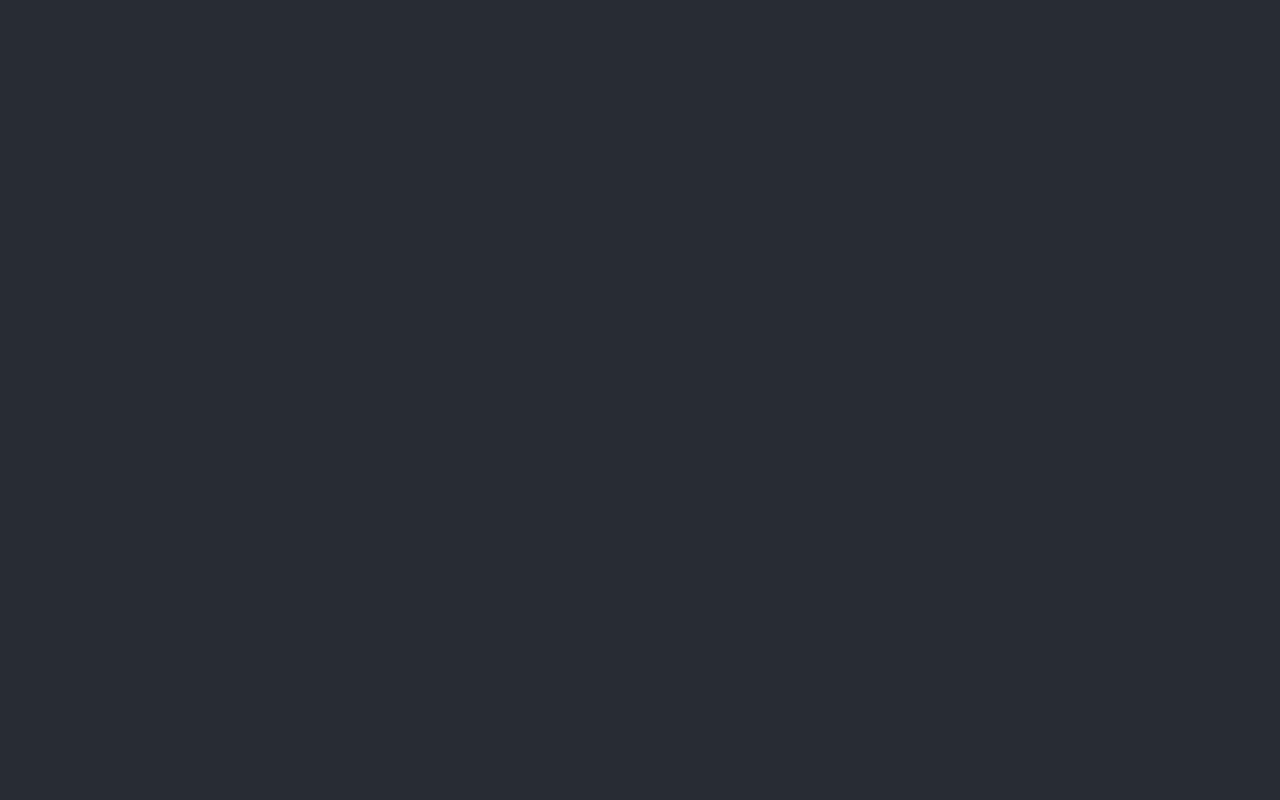
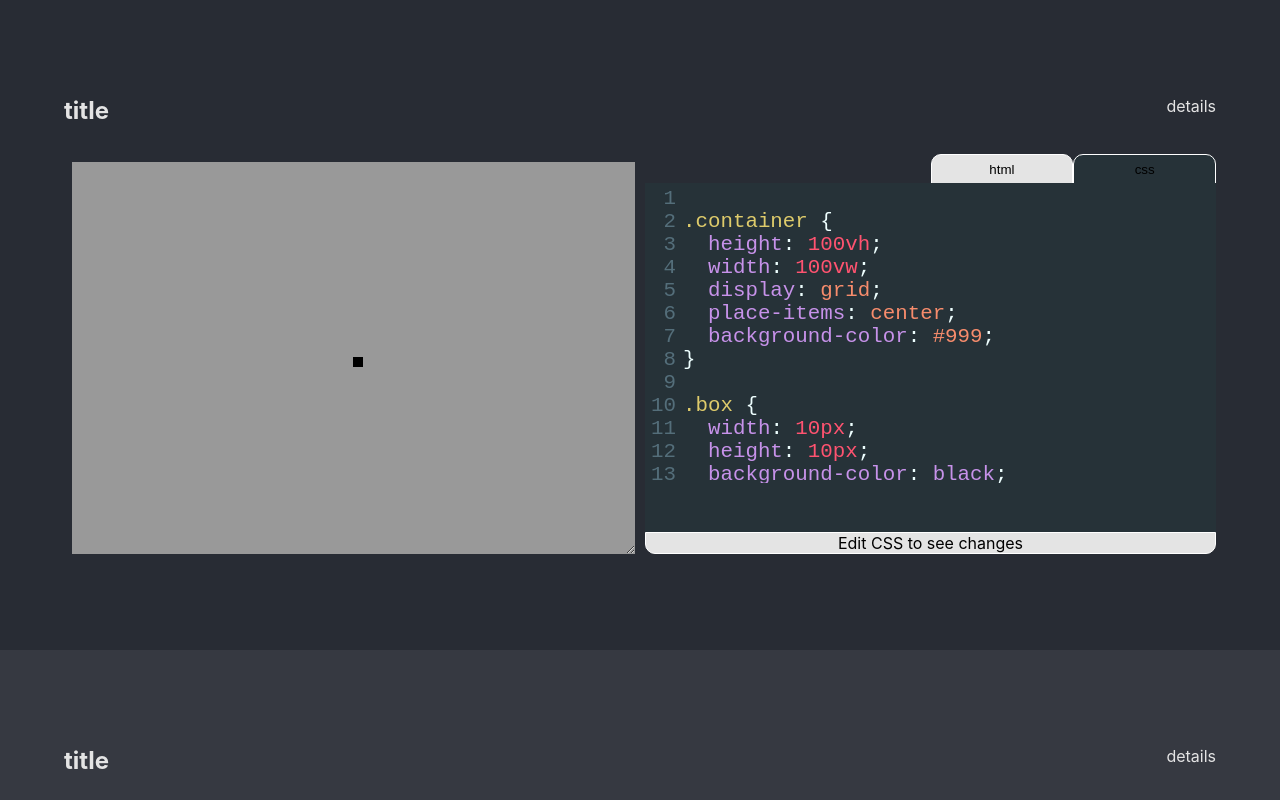
Before and after one commit to joecaro/HTML-CSS-Patterns, a React (Create React App) app: page / in a window 1280 px wide. Shown: the top 800 px of the page. Built offline with nearby package versions, Linux system fonts and the light colour scheme.

Commit message:
initial commit

```diff
--- a/package.json
+++ b/package.json
@@ -6,7 +6,9 @@
     "@testing-library/jest-dom": "^5.11.4",
     "@testing-library/react": "^11.1.0",
     "@testing-library/user-event": "^12.1.10",
+    "codemirror": "^5.63.3",
     "react": "^17.0.2",
+    "react-codemirror2": "^7.2.1",
     "react-dom": "^17.0.2",
     "react-scripts": "4.0.3",
     "web-vitals": "^1.0.1"
--- a/src/App.css
+++ b/src/App.css
@@ -1,38 +1,105 @@
+:root {
+  --pageMax: 1200px;
+  --slateBlue: #282c34;
+  --greyBlue: #363941;
+  --lightGrey: #e4e4e4;
+}
+
+h2 {
+  margin: 0;
+}
+
+p {
+  margin: 0;
+}
+
+section:nth-child(even) {
+  background-color: var(--greyBlue);
+}
+
 .App {
+  background-color: var(--slateBlue);
+  min-height: 100vh;
+}
+
+.section-container {
+  max-width: var(--pageMax);
+  margin: 0 auto;
+  padding: 4rem 2rem;
+}
+
+.title-container {
+  display: grid;
+  grid-template-columns: repeat(auto-fit, minmax(300px, 1fr));
+}
+
+.title {
+  display: grid;
+  grid-template-rows: 1fr 1fr;
+  justify-content: left;
+  color: var(--lightGrey);
+}
+
+.support {
+  display: grid;
+  grid-template-rows: 1fr 1fr;
+  justify-content: right;
+  color: var(--lightGrey);
+}
+
+.ex-container {
+  display: grid;
+  grid-template-columns: repeat(auto-fit, minmax(300px, 1fr));
+  gap: 10px;
+}
+
+.example {
+  height: 400px;
+  display: grid;
+}
+
+.example > iframe {
+  height: 100%;
+  width: 100%;
+  resize: both;
+  overflow: hidden;
+}
+
+.code-container {
+  display: grid;
+  grid-template-rows: auto 1fr auto;
+  height: 400px;
+}
+
+.tab-container {
+  width: 50%;
+  justify-self: end;
+  display: grid;
+  grid-template-columns: 1fr 1fr;
+}
+
+.tab-container > button {
+  padding: 0.5em 0;
+  border-radius: 10px 10px 0 0;
+  background-color: var(--lightGrey);
+  border: 1px solid white;
+}
+
+.code {
+  background-color: #263238;
+  font-size: 1.3rem;
+  margin-top: -1px;
+}
+
+.code-bottom {
+  background-color: var(--lightGrey);
+  border: 1px solid white;
+  border-radius: 0 0 10px 10px;
   text-align: center;
 }
 
-.App-logo {
-  height: 40vmin;
-  pointer-events: none;
-}
-
-@media (prefers-reduced-motion: no-preference) {
-  .App-logo {
-    animation: App-logo-spin infinite 20s linear;
+@media (min-width: 856px) {
+  .section-container {
+    padding: 6rem 4rem;
   }
 }
-
-.App-header {
-  background-color: #282c34;
-  min-height: 100vh;
-  display: flex;
-  flex-direction: column;
-  align-items: center;
-  justify-content: center;
-  font-size: calc(10px + 2vmin);
-  color: white;
-}
-
-.App-link {
-  color: #61dafb;
-}
-
-@keyframes App-logo-spin {
-  from {
-    transform: rotate(0deg);
-  }
-  to {
-    transform: rotate(360deg);
-  }
-}
--- a/src/App.js
+++ b/src/App.js
@@ -1,10 +1,29 @@
 import logo from "./logo.svg";
 import "./App.css";
+import Example from "./components/Example";
+
+const html = `<div class='container'><div class='box'></div></div>`;
+const css = `
+.container {
+  height: 100vh;
+  width: 100vw;
+  display: grid;
+  place-items: center;
+  background-color: #999;
+}
+
+.box {
+  width: 10px;
+  height: 10px;
+  background-color: black;
+}
+`;
 
 function App() {
   return (
     <div className='App'>
-      <header className='App-header'></header>
+      <Example Html={html} Css={css} />
+      <Example Html={html} Css={css} />
     </div>
   );
 }
--- a/src/components/Example.js
+++ b/src/components/Example.js
@@ -1,5 +1,98 @@
-import React from "react";
+import React, { useState } from "react";
+import "codemirror/lib/codemirror.css";
+import "codemirror/theme/material.css";
+import "codemirror/mode/xml/xml";
+import "codemirror/mode/javascript/javascript";
+import "codemirror/mode/css/css";
+import { Controlled as CodeMirror } from "react-codemirror2";
 
-export default function Example() {
-  return <section></section>;
+export default function Example({ Html, Css }) {
+  const [selectedTab, setSelectedTab] = useState("css");
+  const [css, setCss] = useState(Css);
+  const [html, setHtml] = useState(Html);
+
+  const srcDoc = `
+	<html>
+		<body>${html}</body>
+		<style>${css}</style>
+	</html>
+  `;
+
+  const handleCssChange = (editor, data, value) => {
+    setCss(value);
+  };
+  const handleHtmlChange = (editor, data, value) => {
+    setHtml(value);
+  };
+  return (
+    <section>
+      <div class='section-container'>
+        <div className='title-container'>
+          <h2 className='title'>title</h2>
+          <div className='support'>details</div>
+        </div>
+        <div className='ex-container'>
+          <div className='example'>
+            <iframe
+              srcDoc={srcDoc}
+              title='example'
+              width='100%'
+              height='100%'
+              frameBorder='0'></iframe>
+          </div>
+          <div className='code-container'>
+            <div className='tab-container'>
+              <button
+                style={{
+                  backgroundColor: `${
+                    selectedTab === "html" ? "#263238" : "#e4e4e4"
+                  }`,
+                }}
+                onClick={() => setSelectedTab("html")}>
+                html
+              </button>
+              <button
+                style={{
+                  backgroundColor: `${
+                    selectedTab === "css" ? "#263238" : "#e4e4e4"
+                  }`,
+                }}
+                onClick={() => setSelectedTab("css")}>
+                css
+              </button>
+            </div>
+            {selectedTab === "html" && (
+              <CodeMirror
+                value={html}
+                onBeforeChange={handleHtmlChange}
+                className='code'
+                options={{
+                  lineWrapping: true,
+                  lint: true,
+                  mode: "css",
+                  lineNumbers: true,
+                  theme: "material",
+                }}
+              />
+            )}
+            {selectedTab === "css" && (
+              <CodeMirror
+                value={css}
+                onBeforeChange={handleCssChange}
+                className='code'
+                options={{
+                  lineWrapping: true,
+                  lint: true,
+                  mode: "css",
+                  lineNumbers: true,
+                  theme: "material",
+                }}
+              />
+            )}
+            <div className='code-bottom'>Edit CSS to see changes</div>
+          </div>
+        </div>
+      </div>
+    </section>
+  );
 }
```
Also changed, not shown: 1 other file (tests, documents, lock files or other folders).
